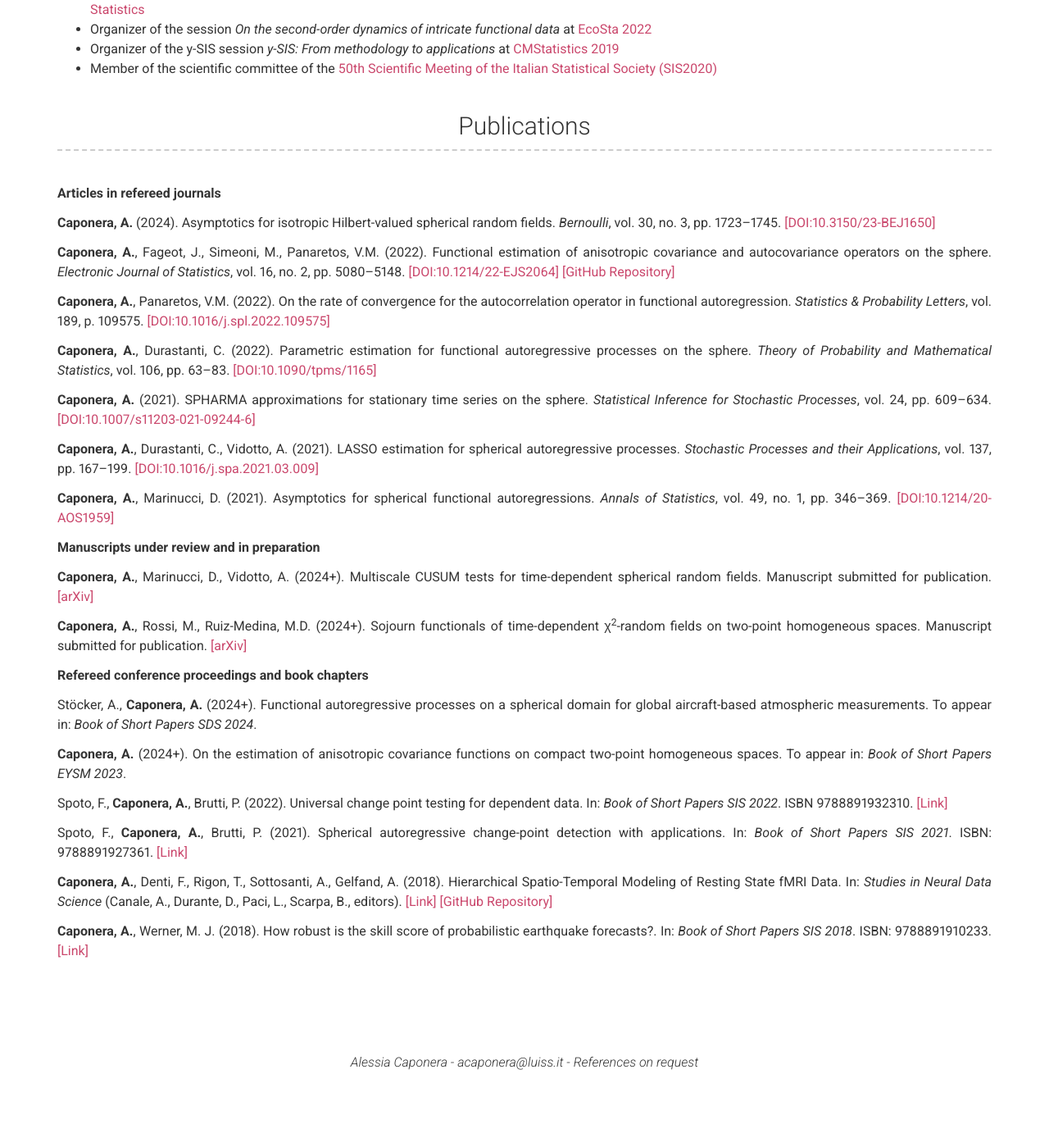
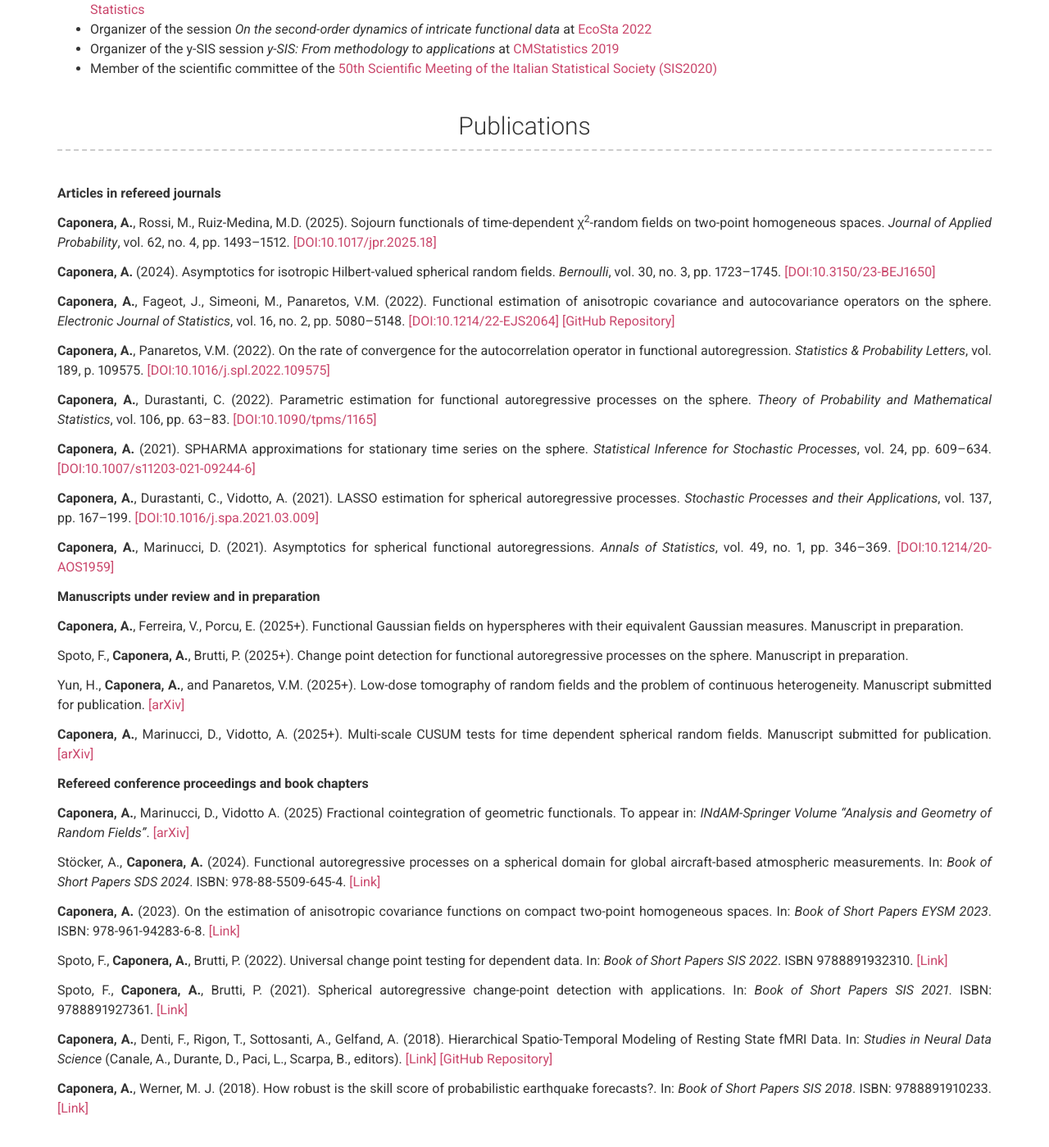
Before and after one commit to alessiacaponera/alessiacaponera.github.io, a Jekyll site: the page built from index.md, in a window 1280 px wide and 1400 px high, scrolled down 2666 px. Shown: the whole window at 82% size. Built offline with Jekyll 4.4.1, drawn with Linux system fonts in a browser that asks for light colours; before the commit the page ends 3986 px from its top, so only the background shows below that; some of the changed text lies outside the part shown.

Commit message:
Update _config.yml

```diff
--- a/_config.yml
+++ b/_config.yml
@@ -24,13 +24,14 @@ github_username:  alessiacaponera
 about_title: About me
 about_profile_image: /images/profile.jpg
 about_content: | # this will include new lines to allow paragraphs
-    I am currently Assistant Professor of Statistics at the Department of Economics and Finance (DEF), LUISS Guido Carli.
+    I am currently Assistant Professor of Statistics at the Department of AI, Data and Decision Sciences, LUISS Guido Carli.
 
     My research activity focuses on the multiple intersections of functional data analysis, time series analysis, and spherical random fields. I also appreciate teaching Statistics and any form of knowledge sharing.
 
-    My complete curriculum vitae is available at [this link](/files/cv_Caponera.pdf). For more information about myself, you can also visit my [ResearchGate](https://www.researchgate.net/profile/Alessia-Caponera) and [Google Scholar](https://scholar.google.com/citations?user=stpPH0cAAAAJ&hl=en) profiles.
+    #My complete curriculum vitae is available at [this link](/files/cv_Caponera.pdf).
+    For more information about myself, you can also visit my [ResearchGate](https://www.researchgate.net/profile/Alessia-Caponera) and [Google Scholar](https://scholar.google.com/citations?user=stpPH0cAAAAJ&hl=en) profiles.
 
-    [<mark>Download curriculum vitae</mark>](/files/cv_Caponera.pdf)
+    #[<mark>Download curriculum vitae</mark>](/files/cv_Caponera.pdf)
 
 # Projects Section
 projects_title: Academic positions
@@ -46,6 +47,8 @@ more_title: Publications
 more_content: |
 
     **Articles in refereed journals**
+
+    **Caponera, A.**, Rossi, M., Ruiz-Medina, M.D. (2025). Sojourn functionals of time-dependent χ<sup>2</sup>-random fields on two-point homogeneous spaces. *Journal of Applied Probability*, vol. 62, no. 4, pp. 1493--1512. [[DOI:10.1017/jpr.2025.18]](https://doi.org/10.1017/jpr.2025.18)
 
     **Caponera, A.** (2024). Asymptotics for isotropic Hilbert-valued spherical random fields. *Bernoulli*, vol. 30, no. 3, pp. 1723--1745. [[DOI:10.3150/23-BEJ1650]](https://doi.org/10.3150/23-BEJ1650)
 
@@ -63,15 +66,21 @@ more_content: |
 
     **Manuscripts under review and in preparation**
 
-    **Caponera, A.**, Marinucci, D., Vidotto, A. (2024+). Multiscale CUSUM tests for time-dependent spherical random fields. Manuscript submitted for publication. [[arXiv]](https://arxiv.org/pdf/2305.01392.pdf)
+    **Caponera, A.**, Ferreira, V., Porcu, E. (2025+). Functional Gaussian fields on hyperspheres with their equivalent Gaussian measures. Manuscript in preparation.
 
-    **Caponera, A.**, Rossi, M., Ruiz-Medina, M.D. (2024+). Sojourn functionals of time-dependent χ<sup>2</sup>-random fields on two-point homogeneous spaces. Manuscript submitted for publication. [[arXiv]](https://arxiv.org/pdf/2403.17538.pdf)
+    Spoto, F., **Caponera, A.**, Brutti, P. (2025+). Change point detection for functional autoregressive processes on the sphere. Manuscript in preparation.
+
+    Yun, H., **Caponera, A.**, and Panaretos, V.M. (2025+). Low-dose tomography of random fields and the problem of continuous heterogeneity. Manuscript submitted for publication. [[arXiv]](https://arxiv.org/pdf/arXiv:2507.10220.pdf)
+
+    **Caponera, A.**, Marinucci, D., Vidotto, A. (2025+). Multi-scale CUSUM tests for time dependent spherical random fields. Manuscript submitted for publication. [[arXiv]](https://arxiv.org/pdf/2305.01392v2.pdf)
 
     **Refereed conference proceedings and book chapters**
 
-    Stöcker, A., **Caponera, A.** (2024+). Functional autoregressive processes on a spherical domain for global aircraft-based atmospheric measurements. To appear in: *Book of Short Papers SDS 2024*.
+    **Caponera, A.**, Marinucci, D., Vidotto A. (2025) Fractional cointegration of geometric functionals. To appear in: *INdAM-Springer Volume “Analysis and Geometry of Random Fields”*. [[arXiv]](https://arxiv.org/pdf/arXiv:2507.10184.pdf)
 
-    **Caponera, A.** (2024+). On the estimation of anisotropic covariance functions on compact two-point homogeneous spaces. To appear in: *Book of Short Papers EYSM 2023*.
+    Stöcker, A., **Caponera, A.** (2024). Functional autoregressive processes on a spherical domain for global aircraft-based atmospheric measurements. In: *Book of Short Papers SDS 2024*. ISBN: 978-88-5509-645-4. [[Link]](https://unipapress.com/book/proceedings-of-the-statistics-and-data-science-2024-conference/)
+
+    **Caponera, A.** (2023). On the estimation of anisotropic covariance functions on compact two-point homogeneous spaces. In: *Book of Short Papers EYSM 2023*. ISBN: 978-961-94283-6-8. [[Link]](https://drive.google.com/file/d/1iuRuiB-7-b3X1ysq8GTgZNOUgADKEpzG/view)
 
     Spoto, F., **Caponera, A.**, Brutti, P. (2022). Universal change point testing for dependent data. In: *Book of Short Papers SIS 2022*. ISBN 9788891932310. [[Link]](https://it.pearson.com/content/dam/region-core/italy/pearson-italy/pdf/Docenti/Università/Sis-2022-4c-low.pdf)
 
```
